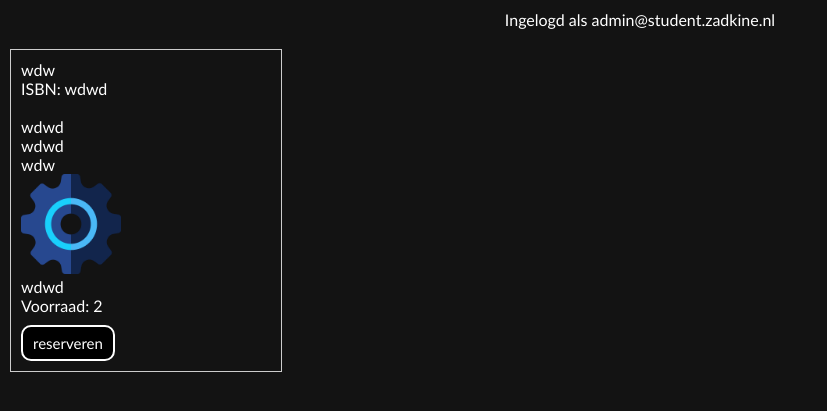
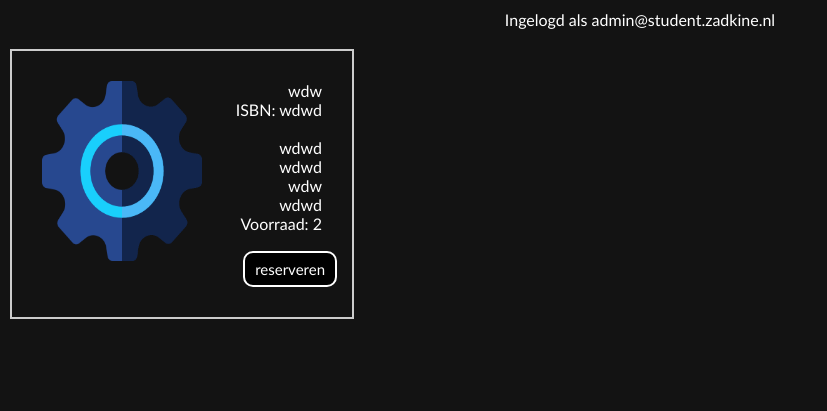
Before and after one commit to Techniek-College-Rotterdam-PAL/p7-bibliotheek-project-7-aaron-vasco-ramino, a PHP site: page /books/books.php in a window 1280 px wide. Shown: the part 84-495 px from the top of the page, without its empty margins (0-827 px from the left). Run offline with PHP 8.4, Linux system fonts and the light colour scheme; a user stored in the database is signed in; data comes from the database, SQL or seed files in the repository.

Commit message:
boeken styling

```diff
--- a/Code/main.css
+++ b/Code/main.css
@@ -312,20 +311,55 @@ input.submit_book:hover {
 
 /* BOOKS */
 
-
 div.book_container {
   display: inline-flex;
   flex-wrap: wrap;
-    width: 250px;
+  width: 300px;
   margin: 10px;
   margin-top: 20px;
-    border: 1px solid #ccc;
-    padding: 10px;
+  border: 2px solid #ccc;
+  padding: 20px;
   color: white;
-    font-family: "Trebuchet MS", "Lucida Sans Unicode", "Lucida Grande", "Lucida Sans", Arial, sans-serif;
+  font-family: "Trebuchet MS", "Lucida Sans Unicode", "Lucida Grande",
+    "Lucida Sans", Arial, sans-serif;
 }
 
-button.reserve{
+.select_books {
+  columns: 100px 8;
+  direction: rtl;
+  padding: 10px;
+}
+img.book_image {
+  display: flex;
+  position: relative;
+  float: left;
+}
+
+button.reserve {
+  margin-right: -135px;
+  margin-top: 170px;
+  padding: 7px 10px;
+  border-style: solid;
+  border-radius: 10px;
+  border-color: white;
+  background-color: black;
+  color: white;
+  cursor: pointer;
+  font-size: 15px;
+  text-decoration: none;
+  font-family: "Trebuchet MS", "Lucida Sans Unicode", "Lucida Grande",
+    "Lucida Sans", Arial, sans-serif;
+}
+
+h1.success_reserved {
+  color: white;
+  font-family: "Trebuchet MS", "Lucida Sans Unicode", "Lucida Grande",
+    "Lucida Sans", Arial, sans-serif;
+  margin-top: 40px;
+  font-size: 20px;
+  margin-left: 25px;
+}
+a.reserve_success {
   display: inline-block;
   margin-top: 10px;
   padding: 7px 10px;
--- a/books/select_books.php
+++ b/books/select_books.php
@@ -1,13 +1,16 @@
 <?php
 
-class Books {
+class Books
+{
     private $conn;
 
-    public function __construct($conn) {
+    public function __construct($conn)
+    {
         $this->conn = $conn;
     }
 
-    public function Selectallbooks() {
+    public function Selectallbooks()
+    {
         $query = "SELECT * FROM boeken WHERE beschikbaarheid = 1";
         $stmt = $this->conn->prepare($query);
         $stmt->execute();
@@ -20,28 +23,34 @@ $books = $booksmanager->Selectallbooks();
 
 foreach ($books as $book) {
     echo "<div class='book_container'>" .
-            "<div class='books'>" .
+        "<div class='select_books'>" .
+
+
 
         $book['titel']  .
         "<div>ISBN: "  .   $book['isbn'] . "</div>"  . "<br>" .
         $book['schrijver'] . "<br>" .
         $book['uitgever'] .  "<br>" .
         $book['boekjaar'] .  "<br>";
+    echo $book['informatie_boek'];
+    echo "<div class='voorraad'>Voorraad: " . $book['voorraad'] . "</div>";
+
+
+
 
     if (!empty($book['img'])) {
         $imagepath = $book['img'];
-        echo '<img src="../Code/upload/' . $imagepath . '" width="100" height="100" class="book_image" alt="img_book" ><br>';
+        echo '<img src="../Code/upload/' . $imagepath . '"class="book_image" height="180px" width="160px "alt="img_book" ><br>';
     }
-
-    echo $book['informatie_boek'];
-    echo "<div>Voorraad: " . $book['voorraad'] . "</div>";
-
-
     echo "<form method='post' action='../reserve/reserve_books.php'>";
     echo "<button class='reserve' name='submit' value='" . $book['id']  . "' class=''>reserveren</button>"
 
         . "</form>";
 
 
+
+
+
+
     echo "</div></div></div></div>";
 }
```
Also changed, not shown: other parts of Code/main.css (+13 -39 lines). Lines whose indentation alone changed are shown as unchanged.
